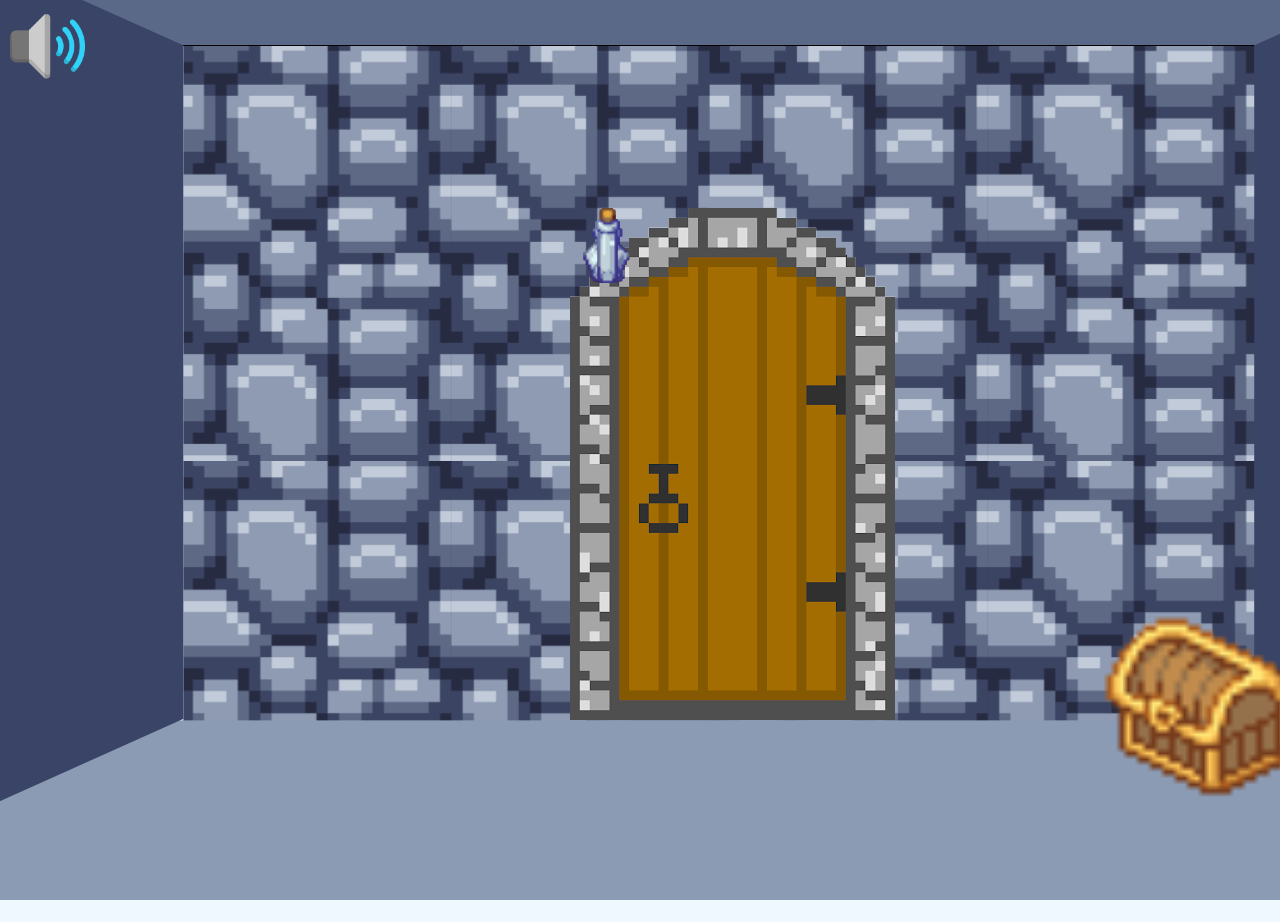
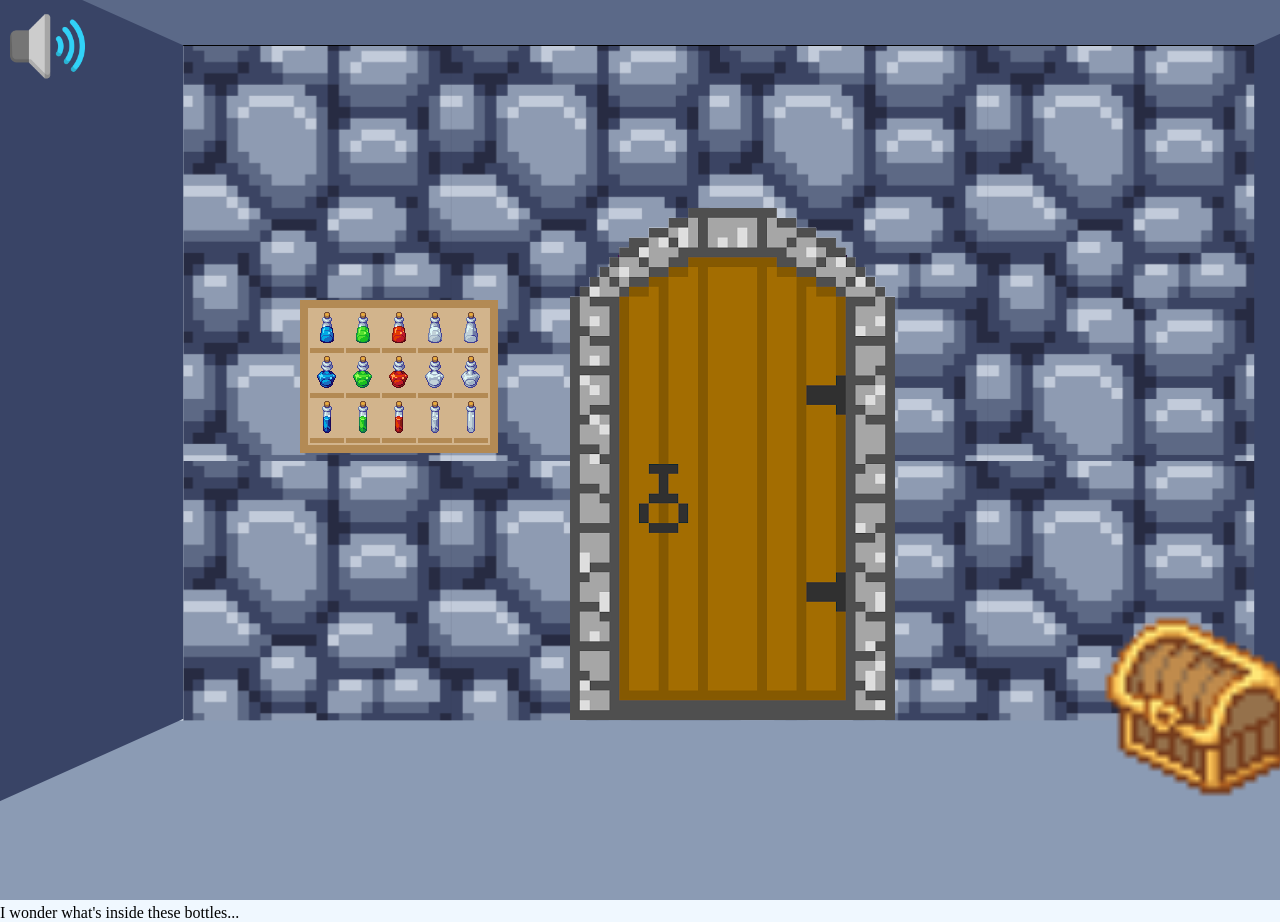
Before and after one commit to eoquist/cs240-term-project, a plain HTML site: page potionroom.html in a window 1280 px wide. Shown: the top 922 px of the page. Drawn offline with Linux system fonts and the light colour scheme.

Commit message:
organized potions but removed draggability

```diff
--- a/potionroom.html
+++ b/potionroom.html
@@ -13,21 +13,53 @@
         <img id="sound_button" src="icons/speaker-high-vol.png"> <!-- &#128266;-->
     </div>
     <!-- Draggable Elements: TODO == organize in a table "shelf" -->
-    <img id = "blue_potion" class = "draggable brew potion" value = "Click one to pick up, click again to set down." src = "icons\potion1-blue.png">
-    <img id = "green_potion" class = "draggable brew potion" value = "Click one to pick up, click again to set down." src = "icons\potion1-green.png">
-    <img id = "red_potion" class = "draggable brew potion" value = "Click one to pick up, click again to set down." src = "icons\potion1-red.png">
-    <img id = "water_potion" class = "draggable brew potion" value = "Click one to pick up, click again to set down." src = "icons\potion1-water.png">
-    <img id = "empty_potion" class = "draggable brew potion" value = "Click one to pick up, click again to set down." src = "icons\potion1-empty.png">
-    <img id = "blue_flask" class = "draggable brew flask" value = "Click one to pick up, click again to set down." src = "icons\potion2-blue.png">
-    <img id = "green_flask" class = "draggable brew flask" value = "Click one to pick up, click again to set down." src = "icons\potion2-green.png">
-    <img id = "red_flask" class = "draggable brew flask" value = "Click one to pick up, click again to set down." src = "icons\potion2-red.png">
-    <img id = "water_flask" class = "draggable brew flask" value = "Click one to pick up, click again to set down." src = "icons\potion2-water.png">
-    <img id = "empty_flask" class = "draggable brew flask" value = "Click one to pick up, click again to set down." src = "icons\potion2-empty.png">
-    <img id = "blue_vial" class = "draggable brew vial" value = "Click one to pick up, click again to set down." src = "icons\potion4-blue.png">
-    <img id = "green_vial" class = "draggable brew vial" value = "Click one to pick up, click again to set down." src = "icons\potion4-green.png">
-    <img id = "red_vial" class = "draggable brew vial" value = "Click one to pick up, click again to set down." src = "icons\potion4-red.png">
-    <img id = "water_vial" class = "draggable brew vial" value = "Click one to pick up, click again to set down." src = "icons\potion4-water.png">
-    <img id = "empty_vial" class = "draggable brew vial" value = "Click one to pick up, click again to set down." src = "icons\potion4-empty.png">
+    <table id = "shelf">
+        <span class = "tooltip">I wonder what's inside these bottles...</span>
+        <tr>
+            <td><img id = "blue_potion" class = "potion" src = "icons\potion1-blue.png"></td>
+            <td><img id = "green_potion" class = "potion" src = "icons\potion1-green.png"></td>
+            <td><img id = "red_potion" class = "potion" src = "icons\potion1-red.png"></td>
+            <td><img id = "water_potion" class = "potion" src = "icons\potion1-water.png"></td>
+            <td><img id = "empty_potion" class = "potion" src = "icons\potion1-empty.png"></td>
+        </tr>
+        <tr>
+            <td><img id = "blue_flask" class = "flask" src = "icons\potion2-blue.png"></td>
+            <td><img id = "green_flask" class = "flask" src = "icons\potion2-green.png"></td>
+            <td><img id = "red_flask" class = "flask" src = "icons\potion2-red.png"></td>
+            <td><img id = "water_flask" class = "flask" src = "icons\potion2-water.png"></td>
+            <td><img id = "empty_flask" class = "flask" src = "icons\potion2-empty.png"></td>
+        </tr>
+        <tr>
+            <td><img id = "blue_vial" class = "vial" src = "icons\potion4-blue.png"></td>
+            <td><img id = "green_vial" class = "vial" src = "icons\potion4-green.png"></td>
+            <td><img id = "red_vial" class = "vial" src = "icons\potion4-red.png"></td>
+            <td><img id = "water_vial" class = "vial" src = "icons\potion4-water.png"></td>
+            <td><img id = "empty_vial" class = "vial" src = "icons\potion4-empty.png"></td>
+        </tr>
+    </table>
+    <!-- <div id = "flex-container">
+        <div class = "brew">
+            <img id = "blue_potion" class = "draggable potion" src = "icons\potion1-blue.png">
+            <img id = "green_potion" class = "draggable potion" src = "icons\potion1-green.png">
+            <img id = "red_potion" class = "draggable potion" src = "icons\potion1-red.png">
+            <img id = "water_potion" class = "draggable potion" src = "icons\potion1-water.png">
+            <img id = "empty_potion" class = "draggable potion" src = "icons\potion1-empty.png">
+        </div>
+        <div class = "brew">
+            <img id = "blue_flask" class = "draggable flask" src = "icons\potion2-blue.png">
+            <img id = "green_flask" class = "draggable flask" src = "icons\potion2-green.png">
+            <img id = "red_flask" class = "draggable flask" src = "icons\potion2-red.png">
+            <img id = "water_flask" class = "draggable flask" src = "icons\potion2-water.png">
+            <img id = "empty_flask" class = "draggable flask" src = "icons\potion2-empty.png">
+        </div>
+        <div class = "brew">
+            <img id = "blue_vial" class = "draggable vial" src = "icons\potion4-blue.png">
+            <img id = "green_vial" class = "draggable vial" src = "icons\potion4-green.png">
+            <img id = "red_vial" class = "draggable vial" src = "icons\potion4-red.png">
+            <img id = "water_vial" class = "draggable vial" src = "icons\potion4-water.png">
+            <img id = "empty_vial" class = "draggable vial" src = "icons\potion4-empty.png">
+        </div>
+    </div> -->
     <script src = "template/header.js"></script>
     <script src = "potionbrewing.js"></script>
 </body>
--- a/potionroomstyle.css
+++ b/potionroomstyle.css
@@ -1,9 +1,30 @@
-.brew {
+#shelf {
+  border: 8px solid rgb(179, 138, 84);
+  background-color: tan;
   position: absolute;
-  top: 208px;
-  left: 570px;
-  height: 75px;
-  z-index: 3;
+  top: 300px;
+  left: 300px;
+  z-index: 4;
+}
+tr, td {
+  border-bottom: 5px solid rgb(179, 138, 84);
+  vertical-align: bottom;
+}
+.potion .flask .vial .tooltip{
+  visibility: hidden;
+  width: 120px;
+  background-color: black;
+  color: #fff;
+  text-align: center;
+  border-radius: 6px;
+  padding: 5px 0;
+
+  /* Position the tooltip */
+  position: relative;
+  z-index: 2;
+}
+.potion:hover,.flask:hover,.vial:hover, .tooltip{
+  visibility: visible;
 }
 #chest {
   position: absolute;
@@ -12,6 +33,7 @@
   height: 200px;
   z-index: 3;
 }
+
 /* img[name="blue_potion"]{
   position: absolute;
   top: 208px;
```
Also changed, not shown: template/header.html (+1 -1 lines), images/gold-pile.png (added).
